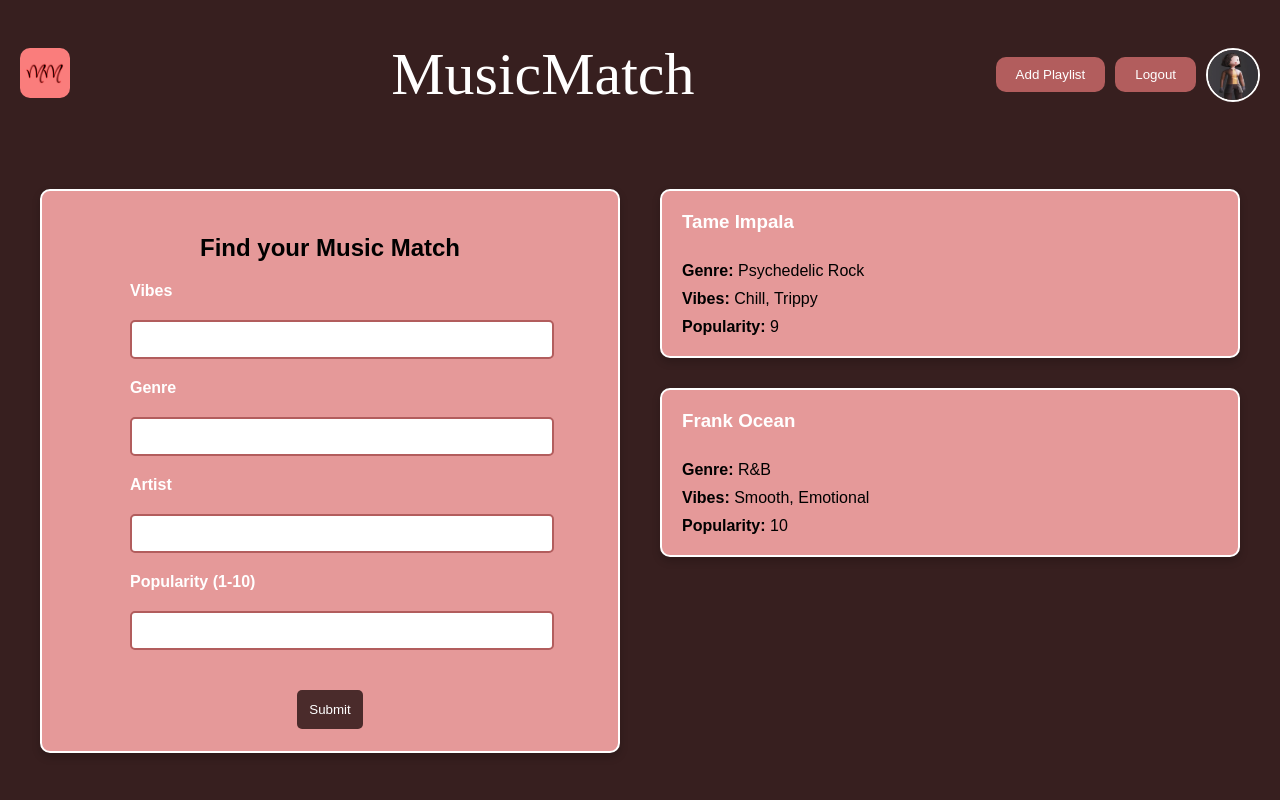
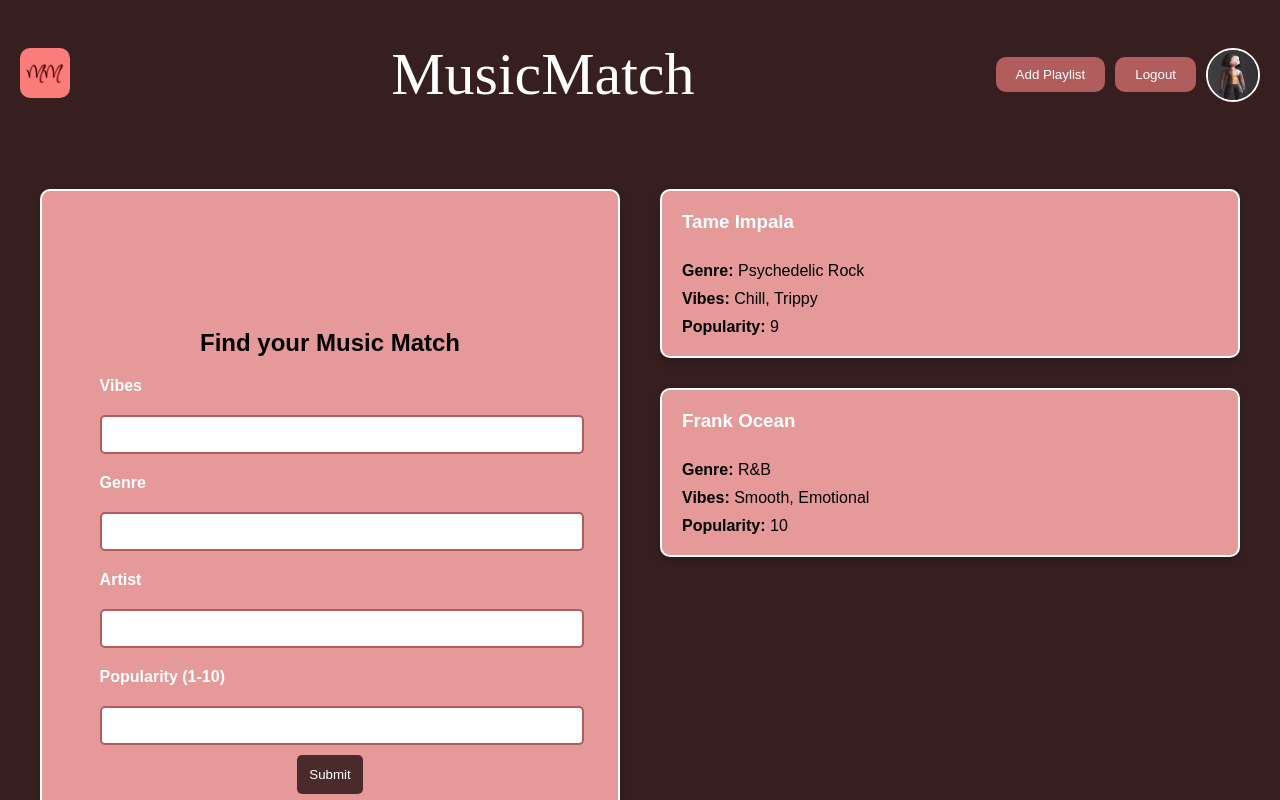
Before and after one commit to sharellelord/MusicMatch, a Next.js app: page /add-recommendation in a window 1280 px wide. Shown: the top 800 px of the page. Built offline with nearby package versions, Linux system fonts and the light colour scheme; a web font is replaced by a local one.

Commit message:
Update AddRecommendationForm.module.css

```diff
--- a/src/app/add-recommendation/AddRecommendationForm.module.css
+++ b/src/app/add-recommendation/AddRecommendationForm.module.css
@@ -10,7 +10,7 @@
     justify-content: center;
     width: 100%;
     max-width: 600px;
-    height: 70vh;
+    height: 90vh;
     font-family: 'Arial', sans-serif;
   }
 
@@ -18,14 +18,14 @@
     display: flex;
     flex-direction: column;
     width: 80%;
-    max-width: 400px;
+    max-width: 500px;
     gap: 20px;
   }
 
   .form-title {
   color: white;
-  font-size: 24px;
-  margin-bottom: 20px;
+  font-size: 15;
+  margin-bottom: 10px;
   text-align: center;
 }
 
@@ -50,7 +50,7 @@
     padding: 12px;
     cursor: pointer;
     align-self: center;
-    margin-top: 20px;
+    margin-top: -10px;
   }
 
   .submit-button:hover {
```
